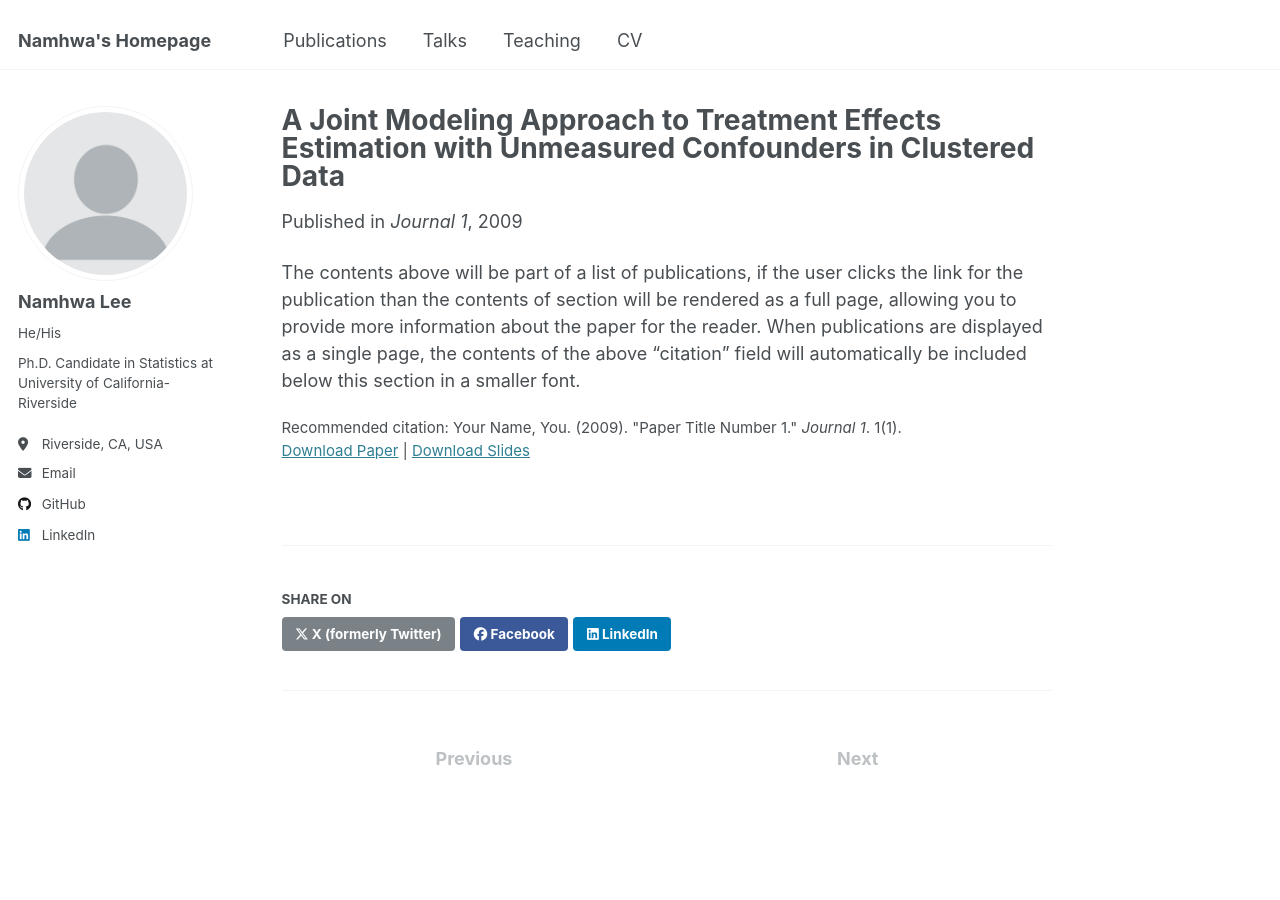
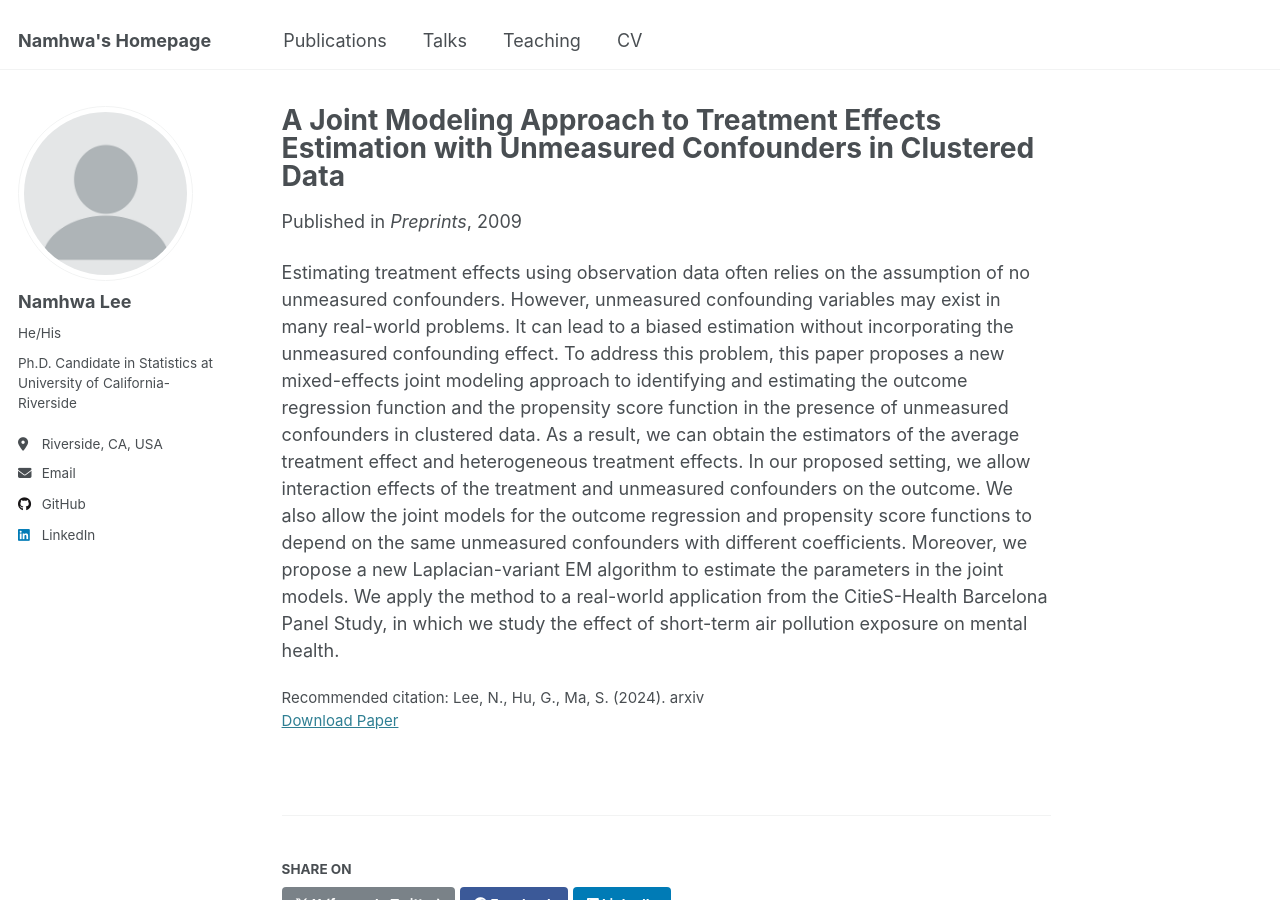
Before and after one commit to NamhwaLee/NamhwaLee.github.io, a Jekyll site: the page built from _publications/2009-10-01-paper-title-number-1.md, in a window 1280 px wide and 900 px high. Built offline with Jekyll 4.4.1, drawn with Linux system fonts in a browser that asks for light colours.

Commit message:
Update 2009-10-01-paper-title-number-1.md

```diff
--- a/_publications/2009-10-01-paper-title-number-1.md
+++ b/_publications/2009-10-01-paper-title-number-1.md
@@ -3,12 +3,12 @@ title: "A Joint Modeling Approach to Treatment Effects Estimation with Unmeasure
 collection: publications
 category: manuscripts
 permalink: /publication/2009-10-01-paper-title-number-1
-excerpt: 'This paper is about the number 1. The number 2 is left for future work.'
-date: 2009-10-01
-venue: 'Journal 1'
-slidesurl: 'http://academicpages.github.io/files/slides1.pdf'
-paperurl: 'http://academicpages.github.io/files/paper1.pdf'
-citation: 'Your Name, You. (2009). &quot;Paper Title Number 1.&quot; <i>Journal 1</i>. 1(1).'
+excerpt: 'This paper is recognized with the Health Policy Statistics Section (HPSS) Student Paper Competition Award.'
+# date:
+venue: 'Preprints'
+# slidesurl: 'http://academicpages.github.io/files/slides1.pdf'
+paperurl: 'https://arxiv.org/abs/2411.10980'
+citation: 'Lee, N., Hu, G., Ma, S. (2024). arxiv'
 ---
 
-The contents above will be part of a list of publications, if the user clicks the link for the publication than the contents of section will be rendered as a full page, allowing you to provide more information about the paper for the reader. When publications are displayed as a single page, the contents of the above "citation" field will automatically be included below this section in a smaller font.
+Estimating treatment effects using observation data often relies on the assumption of no unmeasured confounders. However, unmeasured confounding variables may exist in many real-world problems. It can lead to a biased estimation without incorporating the unmeasured confounding effect. To address this problem, this paper proposes a new mixed-effects joint modeling approach to identifying and estimating the outcome regression function and the propensity score function in the presence of unmeasured confounders in clustered data. As a result, we can obtain the estimators of the average treatment effect and heterogeneous treatment effects. In our proposed setting, we allow interaction effects of the treatment and unmeasured confounders on the outcome. We also allow the joint models for the outcome regression and propensity score functions to depend on the same unmeasured confounders with different coefficients. Moreover, we propose a new Laplacian-variant EM algorithm to estimate the parameters in the joint models. We apply the method to a real-world application from the CitieS-Health Barcelona Panel Study, in which we study the effect of short-term air pollution exposure on mental health.
```
